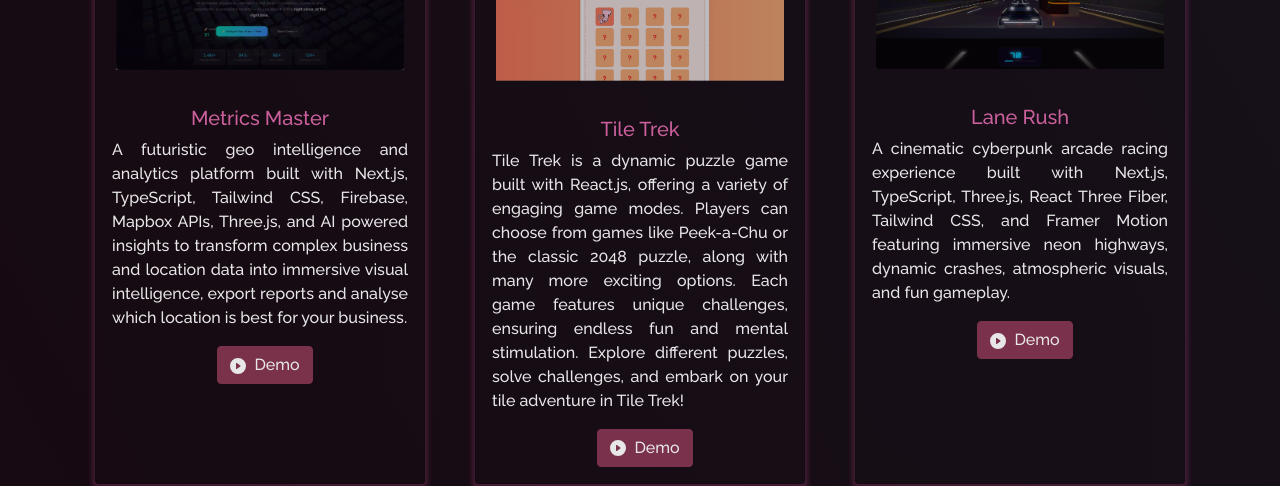
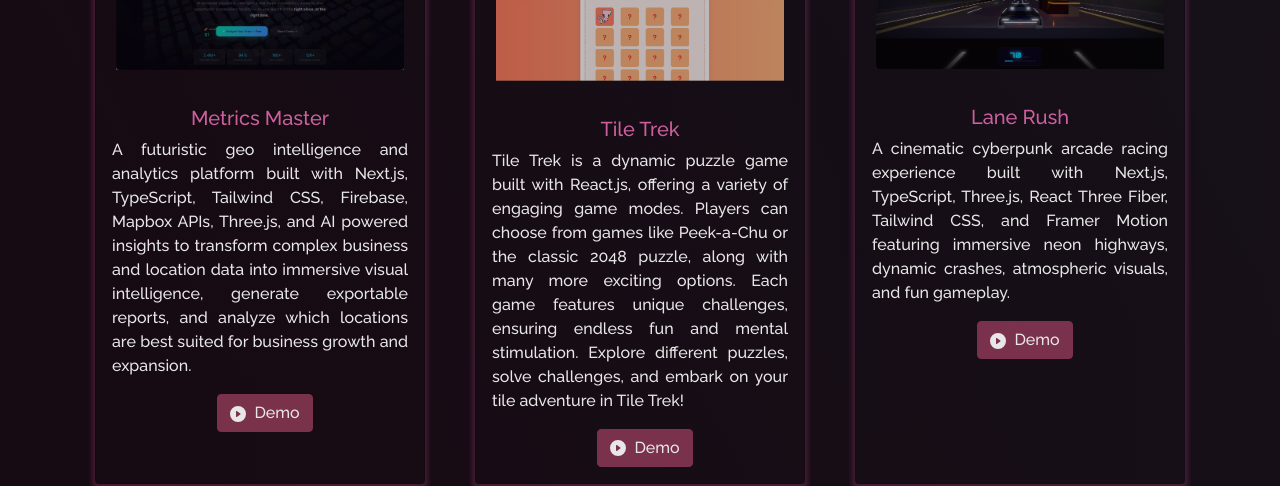
Before and after one commit to sadafmirza98/my-portfolio, a React (Create React App) app: page /project in a window 1280 px wide. Shown: the part 1020-1506 px from the top of the page. Built offline with nearby package versions, Linux system fonts and the light colour scheme.

Commit message:
Projects modification

```diff
--- a/src/components/Projects/Projects.js
+++ b/src/components/Projects/Projects.js
@@ -57,7 +57,7 @@ function Projects() {
               imgPath={MetricsMaster}
               isBlog={false}
               title="Metrics Master"
-              description="A futuristic geo intelligence and analytics platform built with Next.js, TypeScript, Tailwind CSS, Firebase, Mapbox APIs, Three.js, and AI powered insights to transform complex business and location data into immersive visual intelligence, export reports and analyse which location is best for your business."
+              description="A futuristic geo intelligence and analytics platform built with Next.js, TypeScript, Tailwind CSS, Firebase, Mapbox APIs, Three.js, and AI powered insights to transform complex business and location data into immersive visual intelligence, generate exportable reports, and analyze which locations are best suited for business growth and expansion."
               ghLink="https://github.com/sadafmirza98/custom-cv-report"
               demoLink="https://metrics-master.netlify.app/"
             />
```
